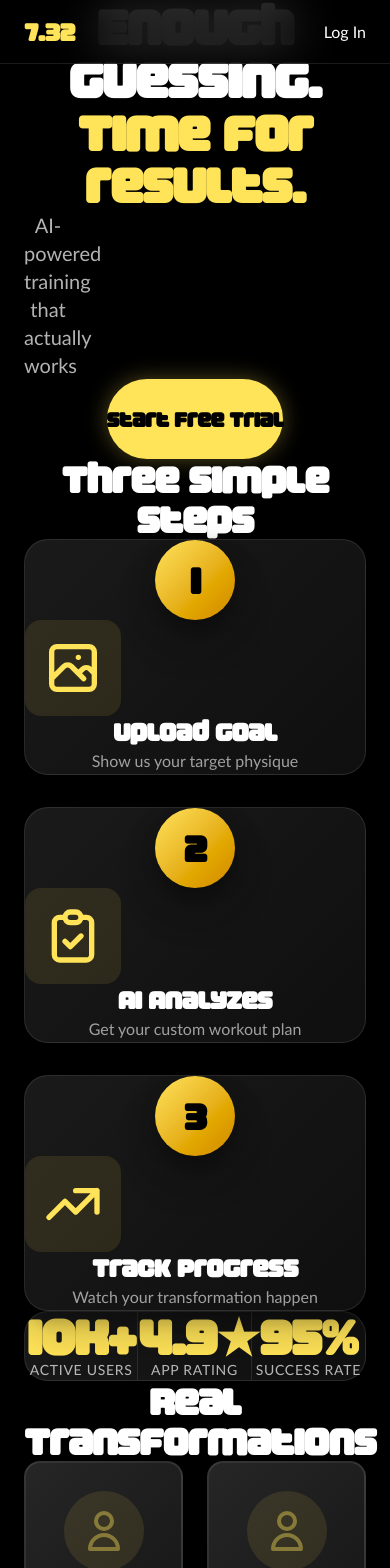
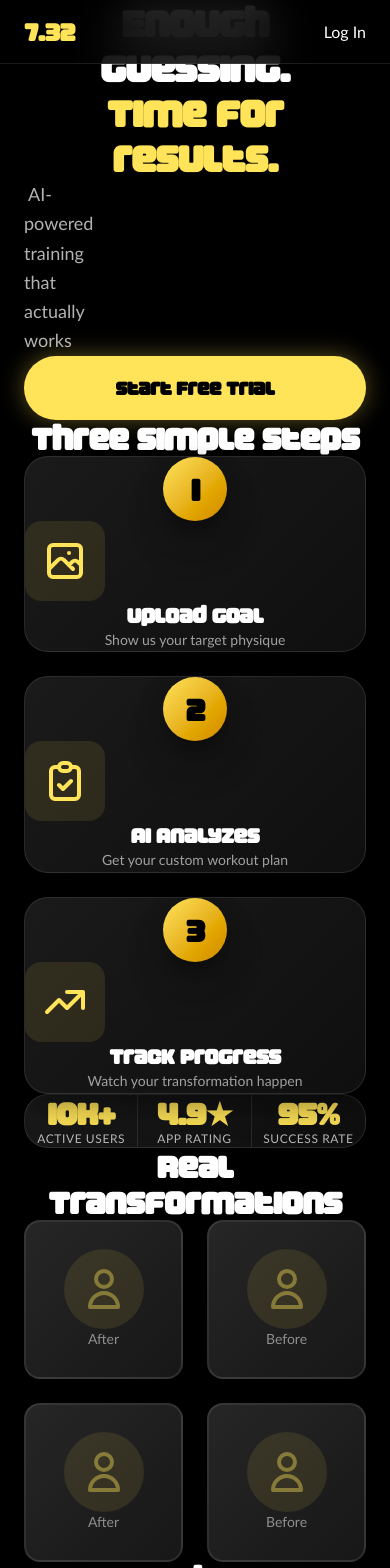
Before and after one commit to Toma732/gym-agent, a Next.js app: page /onboarding in a window 390 px wide. Shown: the top 1568 px of the page. Built offline with nearby package versions, Linux system fonts and the light colour scheme.

Commit message:
Fix mobile responsive issues: proper font scaling, text wrapping, button sizing, reduced all sizes for mobile

```diff
--- a/app/onboarding/page.tsx
+++ b/app/onboarding/page.tsx
@@ -21,26 +21,25 @@ export default function OnboardingFirstScreen() {
         <div className="container-responsive">
 
           {/* Hero Section - Simplified, Bold, Clean */}
-          <section className="text-center mb-32 md:mb-40">
+          <section className="text-center mb-24 md:mb-32 px-6">
             {/* Single powerful headline */}
-            <div className="space-y-10 max-w-4xl mx-auto">
-              <h1 className="font-display text-5xl sm:text-6xl md:text-7xl lg:text-8xl font-bold leading-[1.1] tracking-tight">
-                <span className="text-white">Enough guessing.</span>
-                <br />
-                <span className="text-primary-yellow">Time for results.</span>
+            <div className="space-y-8 max-w-4xl mx-auto">
+              <h1 className="font-display text-4xl sm:text-5xl md:text-6xl lg:text-7xl font-bold leading-tight">
+                <span className="text-white block">Enough guessing.</span>
+                <span className="text-primary-yellow block">Time for results.</span>
               </h1>
 
               {/* Single line value prop */}
-              <p className="text-xl sm:text-2xl text-white/70 font-light max-w-2xl mx-auto">
+              <p className="text-lg sm:text-xl md:text-2xl text-white/70 font-light max-w-xl mx-auto leading-relaxed">
                 AI-powered training that actually works
               </p>
 
               {/* Single prominent CTA */}
-              <div className="pt-6">
+              <div className="pt-4">
                 <Button
                   onClick={handleStartNow}
                   size="large"
-                  className="text-xl px-16 h-20 shadow-2xl hover:shadow-primary-yellow/30"
+                  className="w-full sm:w-auto sm:min-w-[280px]"
                   glow
                 >
                   Start Free Trial
@@ -50,35 +49,35 @@ export default function OnboardingFirstScreen() {
           </section>
 
           {/* How It Works - Visual, Not Text-Heavy */}
-          <section className="mb-32 md:mb-40">
-            <h2 className="font-display text-4xl md:text-5xl font-bold text-white text-center mb-16">
+          <section className="mb-24 md:mb-32 px-6">
+            <h2 className="font-display text-3xl sm:text-4xl md:text-5xl font-bold text-white text-center mb-12">
               Three Simple Steps
             </h2>
 
-            <div className="grid grid-cols-1 md:grid-cols-3 gap-8 max-w-6xl mx-auto">
+            <div className="grid grid-cols-1 md:grid-cols-3 gap-6 max-w-6xl mx-auto">
               {/* Step 1 */}
               <div className="relative">
                 <Card variant="elevated" className="h-full hover:scale-105 transition-transform duration-300">
-                  <div className="text-center space-y-6 p-4">
+                  <div className="text-center space-y-5 p-2">
                     {/* Big number */}
-                    <div className="inline-flex items-center justify-center w-20 h-20 rounded-full bg-gradient-to-br from-primary-yellow to-yellow-600 shadow-lg">
-                      <span className="text-4xl font-display font-black text-primary-black">1</span>
+                    <div className="inline-flex items-center justify-center w-16 h-16 sm:w-20 sm:h-20 rounded-full bg-gradient-to-br from-primary-yellow to-yellow-600 shadow-lg">
+                      <span className="text-3xl sm:text-3xl sm:text-4xl font-display font-black text-primary-black">1</span>
                     </div>
 
                     {/* Icon/Visual */}
-                    <div className="w-24 h-24 mx-auto bg-primary-yellow/10 rounded-2xl flex items-center justify-center">
-                      <svg className="w-16 h-16 text-primary-yellow" fill="none" stroke="currentColor" viewBox="0 0 24 24">
+                    <div className="w-20 h-20 sm:w-24 sm:h-24 mx-auto bg-primary-yellow/10 rounded-2xl flex items-center justify-center">
+                      <svg className="w-12 h-12 sm:w-16 sm:h-16 text-primary-yellow" fill="none" stroke="currentColor" viewBox="0 0 24 24">
                         <path strokeLinecap="round" strokeLinejoin="round" strokeWidth={2} d="M4 16l4.586-4.586a2 2 0 012.828 0L16 16m-2-2l1.586-1.586a2 2 0 012.828 0L20 14m-6-6h.01M6 20h12a2 2 0 002-2V6a2 2 0 00-2-2H6a2 2 0 00-2 2v12a2 2 0 002 2z" />
                       </svg>
                     </div>
 
                     {/* Short title */}
-                    <h3 className="font-display text-2xl font-bold text-white">
+                    <h3 className="font-display text-xl sm:text-xl sm:text-2xl font-bold text-white">
                       Upload Goal
                     </h3>
 
                     {/* Minimal description */}
-                    <p className="text-base text-white/60 leading-relaxed">
+                    <p className="text-sm sm:text-sm sm:text-base text-white/60 leading-relaxed">
                       Show us your target physique
                     </p>
                   </div>
@@ -88,22 +87,22 @@ export default function OnboardingFirstScreen() {
               {/* Step 2 */}
               <div className="relative">
                 <Card variant="elevated" className="h-full hover:scale-105 transition-transform duration-300">
-                  <div className="text-center space-y-6 p-4">
-                    <div className="inline-flex items-center justify-center w-20 h-20 rounded-full bg-gradient-to-br from-primary-yellow to-yellow-600 shadow-lg">
-                      <span className="text-4xl font-display font-black text-primary-black">2</span>
+                  <div className="text-center space-y-5 p-2">
+                    <div className="inline-flex items-center justify-center w-16 h-16 sm:w-20 sm:h-20 rounded-full bg-gradient-to-br from-primary-yellow to-yellow-600 shadow-lg">
+                      <span className="text-3xl sm:text-4xl font-display font-black text-primary-black">2</span>
                     </div>
 
-                    <div className="w-24 h-24 mx-auto bg-primary-yellow/10 rounded-2xl flex items-center justify-center">
-                      <svg className="w-16 h-16 text-primary-yellow" fill="none" stroke="currentColor" viewBox="0 0 24 24">
+                    <div className="w-20 h-20 sm:w-24 sm:h-24 mx-auto bg-primary-yellow/10 rounded-2xl flex items-center justify-center">
+                      <svg className="w-12 h-12 sm:w-16 sm:h-16 text-primary-yellow" fill="none" stroke="currentColor" viewBox="0 0 24 24">
                         <path strokeLinecap="round" strokeLinejoin="round" strokeWidth={2} d="M9 5H7a2 2 0 00-2 2v12a2 2 0 002 2h10a2 2 0 002-2V7a2 2 0 00-2-2h-2M9 5a2 2 0 002 2h2a2 2 0 002-2M9 5a2 2 0 012-2h2a2 2 0 012 2m-6 9l2 2 4-4" />
                       </svg>
                     </div>
 
-                    <h3 className="font-display text-2xl font-bold text-white">
+                    <h3 className="font-display text-xl sm:text-2xl font-bold text-white">
                       AI Analyzes
                     </h3>
 
-                    <p className="text-base text-white/60 leading-relaxed">
+                    <p className="text-sm sm:text-base text-white/60 leading-relaxed">
                       Get your custom workout plan
                     </p>
                   </div>
@@ -113,22 +112,22 @@ export default function OnboardingFirstScreen() {
               {/* Step 3 */}
               <div className="relative">
                 <Card variant="elevated" className="h-full hover:scale-105 transition-transform duration-300">
-                  <div className="text-center space-y-6 p-4">
-                    <div className="inline-flex items-center justify-center w-20 h-20 rounded-full bg-gradient-to-br from-primary-yellow to-yellow-600 shadow-lg">
-                      <span className="text-4xl font-display font-black text-primary-black">3</span>
+                  <div className="text-center space-y-5 p-2">
+                    <div className="inline-flex items-center justify-center w-16 h-16 sm:w-20 sm:h-20 rounded-full bg-gradient-to-br from-primary-yellow to-yellow-600 shadow-lg">
+                      <span className="text-3xl sm:text-4xl font-display font-black text-primary-black">3</span>
                     </div>
 
-                    <div className="w-24 h-24 mx-auto bg-primary-yellow/10 rounded-2xl flex items-center justify-center">
-                      <svg className="w-16 h-16 text-primary-yellow" fill="none" stroke="currentColor" viewBox="0 0 24 24">
+                    <div className="w-20 h-20 sm:w-24 sm:h-24 mx-auto bg-primary-yellow/10 rounded-2xl flex items-center justify-center">
+                      <svg className="w-12 h-12 sm:w-16 sm:h-16 text-primary-yellow" fill="none" stroke="currentColor" viewBox="0 0 24 24">
                         <path strokeLinecap="round" strokeLinejoin="round" strokeWidth={2} d="M13 7h8m0 0v8m0-8l-8 8-4-4-6 6" />
                       </svg>
                     </div>
 
-                    <h3 className="font-display text-2xl font-bold text-white">
+                    <h3 className="font-display text-xl sm:text-2xl font-bold text-white">
                       Track Progress
                     </h3>
 
-                    <p className="text-base text-white/60 leading-relaxed">
+                    <p className="text-sm sm:text-base text-white/60 leading-relaxed">
                       Watch your transformation happen
                     </p>
                   </div>
@@ -138,33 +137,33 @@ export default function OnboardingFirstScreen() {
           </section>
 
           {/* Stats - Big, Bold, Visual */}
-          <section className="mb-32 md:mb-40">
+          <section className="mb-24 md:mb-32 px-6">
             <div className="max-w-5xl mx-auto">
               <Card variant="elevated" className="bg-gradient-to-br from-gray-900 to-gray-800 border-primary-yellow/20">
                 <div className="grid grid-cols-3 divide-x divide-white/10">
-                  <div className="text-center py-12 px-4">
-                    <div className="text-5xl md:text-6xl font-display font-black text-primary-yellow mb-4">
+                  <div className="text-center py-8 sm:py-12 px-2 sm:px-4">
+                    <div className="text-3xl sm:text-4xl md:text-5xl font-display font-black text-primary-yellow mb-3">
                       10K+
                     </div>
-                    <div className="text-sm md:text-base font-medium text-white/70 uppercase tracking-wider">
+                    <div className="text-xs sm:text-sm md:text-base font-medium text-white/70 uppercase tracking-wider">
                       Active Users
                     </div>
                   </div>
 
-                  <div className="text-center py-12 px-4">
-                    <div className="text-5xl md:text-6xl font-display font-black text-primary-yellow mb-4">
+                  <div className="text-center py-8 sm:py-12 px-2 sm:px-4">
+                    <div className="text-3xl sm:text-4xl md:text-5xl font-display font-black text-primary-yellow mb-3">
                       4.9★
                     </div>
-                    <div className="text-sm md:text-base font-medium text-white/70 uppercase tracking-wider">
+                    <div className="text-xs sm:text-sm md:text-base font-medium text-white/70 uppercase tracking-wider">
                       App Rating
                     </div>
                   </div>
 
-                  <div className="text-center py-12 px-4">
-                    <div className="text-5xl md:text-6xl font-display font-black text-primary-yellow mb-4">
+                  <div className="text-center py-8 sm:py-12 px-2 sm:px-4">
+                    <div className="text-3xl sm:text-4xl md:text-5xl font-display font-black text-primary-yellow mb-3">
                       95%
                     </div>
-                    <div className="text-sm md:text-base font-medium text-white/70 uppercase tracking-wider">
+                    <div className="text-xs sm:text-sm md:text-base font-medium text-white/70 uppercase tracking-wider">
                       Success Rate
                     </div>
                   </div>
@@ -174,8 +173,8 @@ export default function OnboardingFirstScreen() {
           </section>
 
           {/* Social Proof - Visual Grid */}
-          <section className="mb-32 md:mb-40">
-            <h2 className="font-display text-4xl md:text-5xl font-bold text-white text-center mb-16">
+          <section className="mb-24 md:mb-32 px-6">
+            <h2 className="font-display text-3xl sm:text-4xl md:text-5xl font-bold text-white text-center mb-12">
               Real Transformations
             </h2>
 
@@ -200,20 +199,20 @@ export default function OnboardingFirstScreen() {
           </section>
 
           {/* Final CTA - Clean, Focused */}
-          <section className="max-w-4xl mx-auto text-center">
-            <div className="space-y-12">
-              <h2 className="font-display text-5xl md:text-6xl font-bold text-white leading-tight">
+          <section className="max-w-4xl mx-auto text-center px-6">
+            <div className="space-y-8">
+              <h2 className="font-display text-3xl sm:text-4xl md:text-5xl font-bold text-white leading-tight">
                 Ready to <span className="text-primary-yellow">transform?</span>
               </h2>
 
-              <p className="text-xl text-white/70 max-w-2xl mx-auto">
+              <p className="text-base sm:text-lg md:text-xl text-white/70 max-w-2xl mx-auto">
                 Join thousands who've already achieved their fitness goals
               </p>
 
               <Button
                 onClick={handleStartNow}
                 size="large"
-                className="text-xl px-16 h-20 shadow-2xl hover:shadow-primary-yellow/30"
+                className="w-full sm:w-auto sm:min-w-[280px]"
                 glow
               >
                 Start Free Trial
@@ -226,7 +225,7 @@ export default function OnboardingFirstScreen() {
           </section>
 
           {/* Footer */}
-          <footer className="text-center pt-32 pb-12">
+          <footer className="text-center pt-20 pb-12 px-6">
             <p className="text-sm text-white/40">
               © 2026 7.32 Body LLC. All Rights Reserved.
             </p>
```
